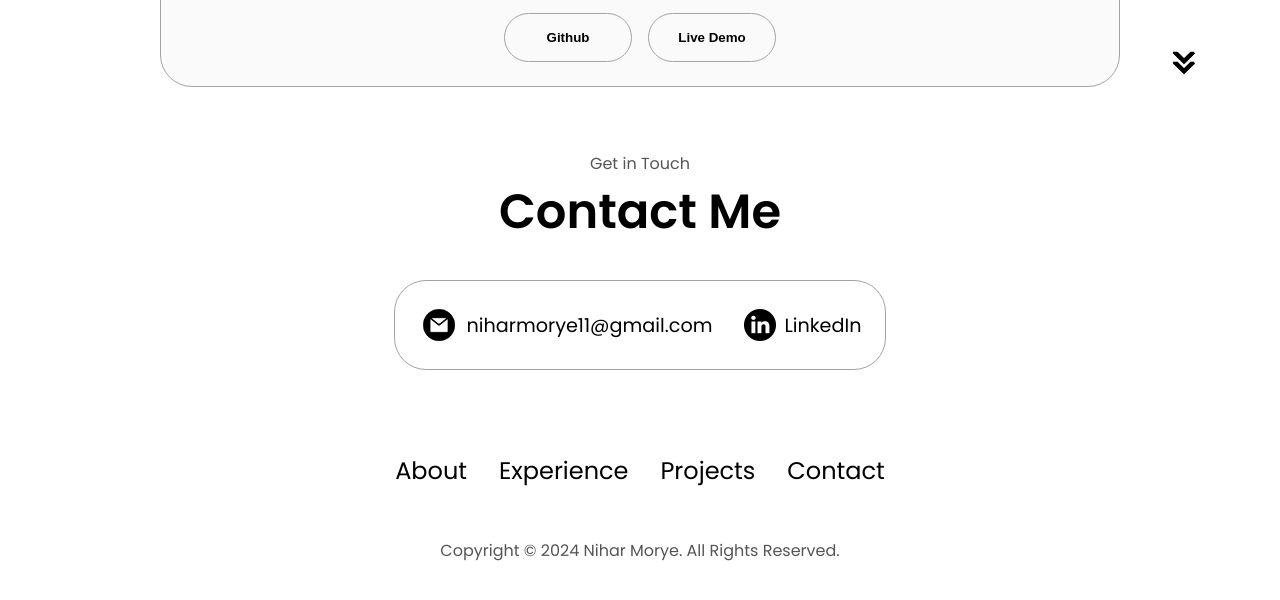
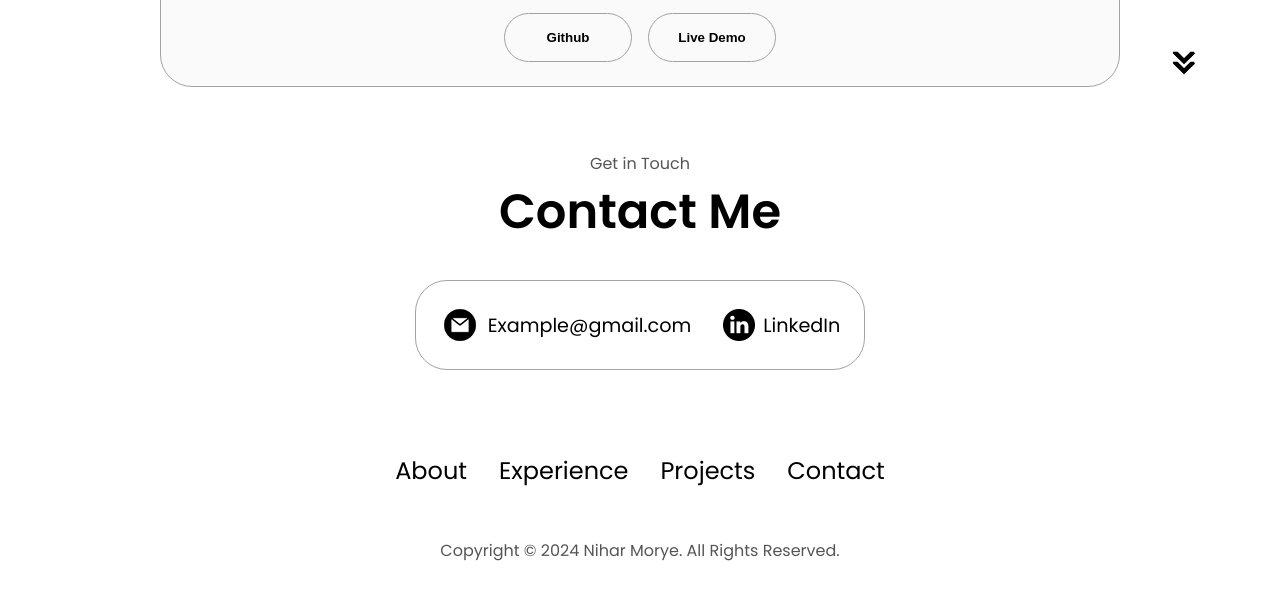
Before and after one commit to Nihar05032/Portfolio, a plain HTML site: page index.html in a window 1280 px wide. Shown: the part 3605-4205 px from the top of the page. Drawn offline with Linux system fonts and the light colour scheme.

Commit message:
Update index.html

```diff
--- a/index.html
+++ b/index.html
@@ -434,7 +434,7 @@
             alt="Email icon"
             class="icon contact-icon email-icon"
           />
-          <p><a href="mailto:niharmorye11@gmail.com">niharmorye11@gmail.com</a></p>
+          <p><a href="mailto:niharmorye11@gmail.com">Example@gmail.com</a></p>
         </div>
         <div class="contact-info-container">
           <img
```
